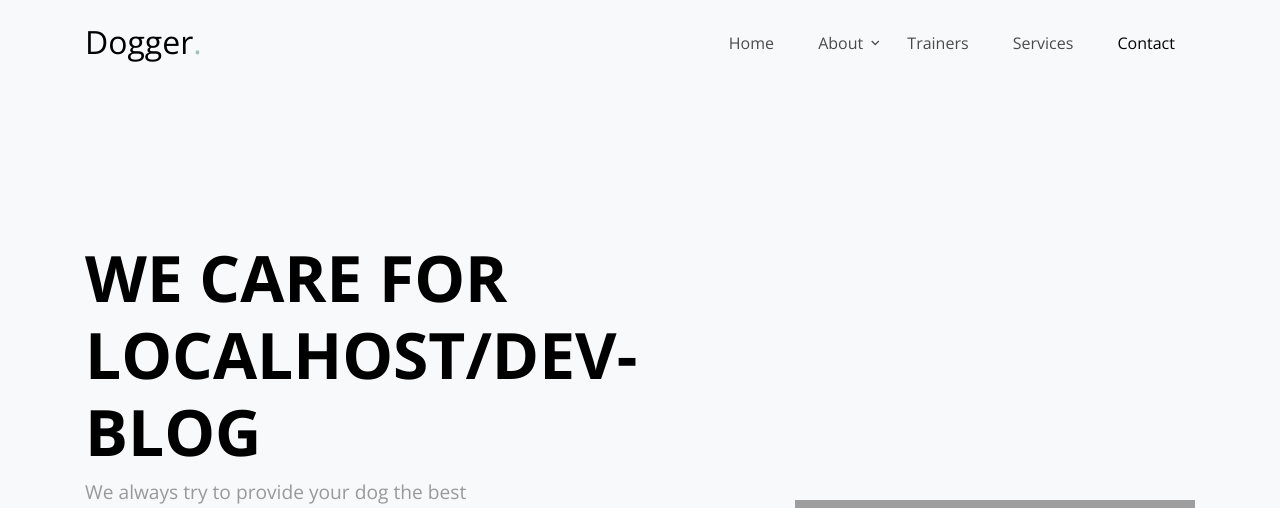
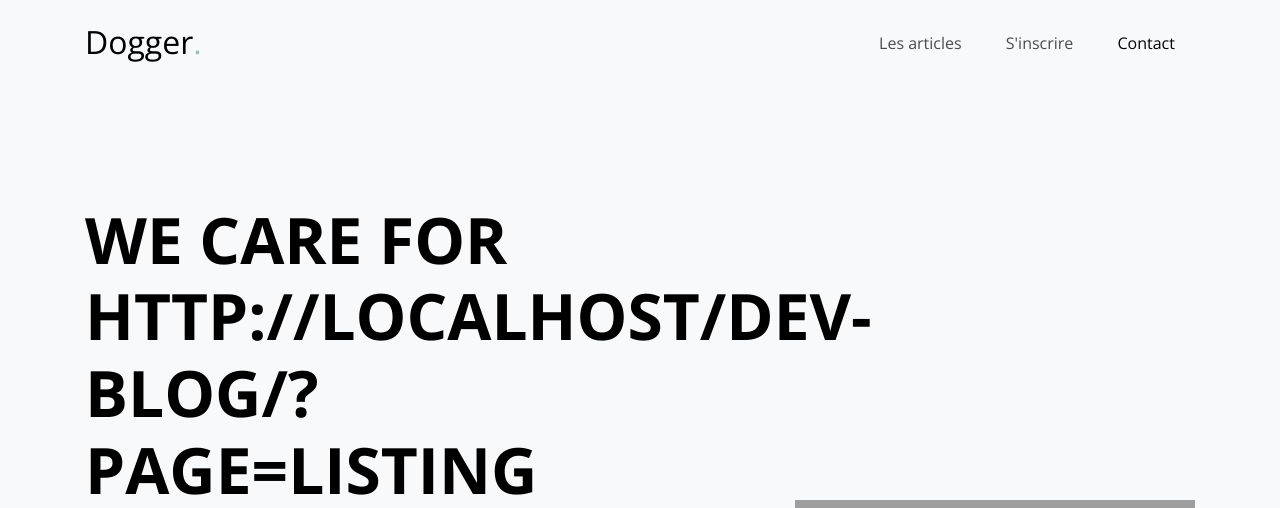
Before and after one commit to Florkin/dev-blog, a PHP site: page /dev-blog/ in a window 1280 px wide. Shown: the top 508 px of the page. Run offline with PHP 8.4, Linux system fonts and the light colour scheme; grey boxes are pictures that could not be loaded.

Commit message:
set globals urls

```diff
--- a/index.php
+++ b/index.php
@@ -8,17 +8,24 @@ $twig = new \Twig\Environment($loader, [
     'cache' => false,
     'debug' => true,
 ]);
-// GLOBAL VARIABLES
+
+// GLOBAL URL VARIABLES
 $twig->addGlobal('base_url', Config::BASE_URL);
+
+$pages = get_class_methods('PageController');
+$urls = array();
+foreach ($pages as $page) {
+    $pageUrl = 'http://' . Config::BASE_URL . "/?page=" . $page;
+    $twig->addGlobal($page . "_url", $pageUrl);
+    // array_push($urls, $pageUrl);
+}
 
 // NAVIGATION
 $page = SuperGlobalManager::get('get', 'page');
 
-if (isset($page)) {
-    $twig->addGlobal('page_name', $page);
-    PageController::{$page}($twig, $page);
+if (!isset($page) || null == $page) {
+    $page = 'home';
+}
 
-} elseif (!isset($page)) {
-    $page = 'home';
-    PageController::{$page}($twig, $page);
-}
+$twig->addGlobal('page_name', $page);
+PageController::{$page}($twig, $page);
--- /dev/null
+++ b/robots.txt
@@ -0,0 +1,2 @@
+User-agent: *
+Disallow: /
--- a/src/Controller/PageController.php
+++ b/src/Controller/PageController.php
@@ -1,6 +1,6 @@
 <?php
 
-abstract class PageController
+class PageController
 {
     public static function listing($twig, $page)
     {
@@ -11,7 +11,7 @@ abstract class PageController
     public static function article($twig, $page)
     {
         $ex = array(
-            'name'=>'Tristan',
+            'name' => 'Tristan',
             'age' => '30',
         );
         echo $twig->render('pages/article.twig', ['ex' => $ex]);
@@ -24,5 +24,4 @@ abstract class PageController
         return true;
     }
 
-
 }
--- a/src/Templates/_partials/header.twig
+++ b/src/Templates/_partials/header.twig
@@ -14,36 +14,15 @@
         <div class="row align-items-center">
 
           <div class="col-6 col-xl-2">
-            <h1 class="mb-0 site-logo"><a href="index.html" class="h2 mb-0">Dogger<span class="text-primary">.</span> </a></h1>
+            <h1 class="mb-0 site-logo"><a href="{{ base_url }}" class="h2 mb-0">Dogger<span class="text-primary">.</span> </a></h1>
           </div>
 
           <div class="col-12 col-md-10 d-none d-xl-block">
             <nav class="site-navigation position-relative text-right" role="navigation">
 
               <ul class="site-menu main-menu js-clone-nav mr-auto d-none d-lg-block">
-                <li><a href="#home-section" class="nav-link">Home</a></li>
-                <li class="has-children">
-                  <a href="#about-section" class="nav-link">About</a>
-                  <ul class="dropdown">
-                    <li><a href="#trainers-section" class="nav-link">Trainers</a></li>
-                    <li><a href="#pricing-section" class="nav-link">Pricing</a></li>
-                    <li><a href="#faq-section" class="nav-link">FAQ</a></li>
-                    <li><a href="#testimonials-section" class="nav-link">Testimonials</a></li>
-                    <li><a href="#gallery-section" class="nav-link">Gallery</a></li>
-                    <li><a href="#blog-section" class="nav-link">Blog</a></li>
-                    <li class="has-children">
-                      <a href="#">More Links</a>
-                      <ul class="dropdown">
-                        <li><a href="#">Menu One</a></li>
-                        <li><a href="#">Menu Two</a></li>
-                        <li><a href="#">Menu Three</a></li>
-                      </ul>
-                    </li>
-                  </ul>
-                </li>
-
-                <li><a href="#trainers-section" class="nav-link">Trainers</a></li>
-                <li><a href="#services-section" class="nav-link">Services</a></li>
+                <li><a href="{{ listing_url }}" class="nav-link">Les articles</a></li>
+                <li><a href="{{ register_url }}" class="nav-link">S'inscrire</a></li>
                 <li><a href="#contact-section" class="nav-link">Contact</a></li>
               </ul>
             </nav>
--- a/src/Templates/pages/home.twig
+++ b/src/Templates/pages/home.twig
@@ -10,7 +10,7 @@
         <div class="row">
           <div class="col-md-7 align-self-center text-center text-md-left">
             <div class="intro-text">
-              <h1>We Care For <span class="d-md-block">{{base_url}}</span></h1>
+              <h1>We Care For <span class="d-md-block">{{listing_url}}</span></h1>
               <p class="mb-4">We always try to provide your dog the best<span class="d-block"> services.</p>
             </div>
           </div>
```
